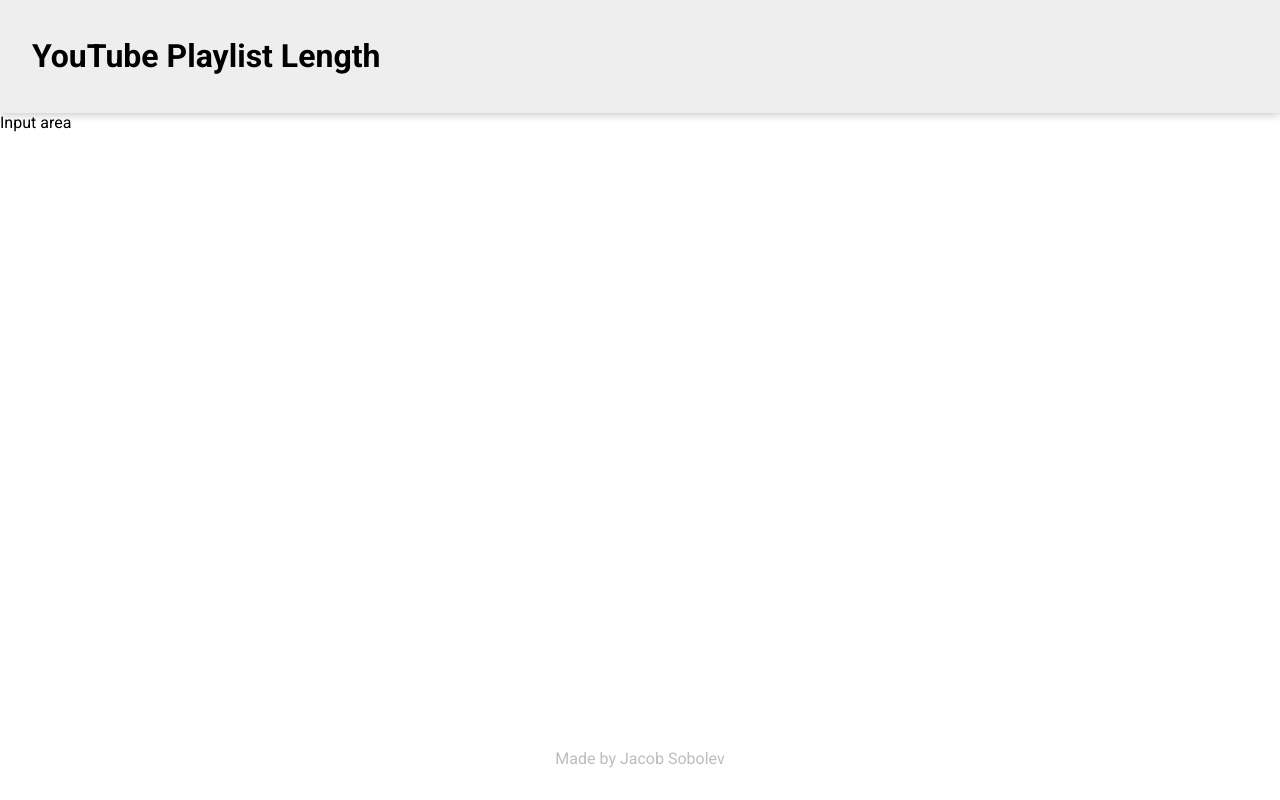
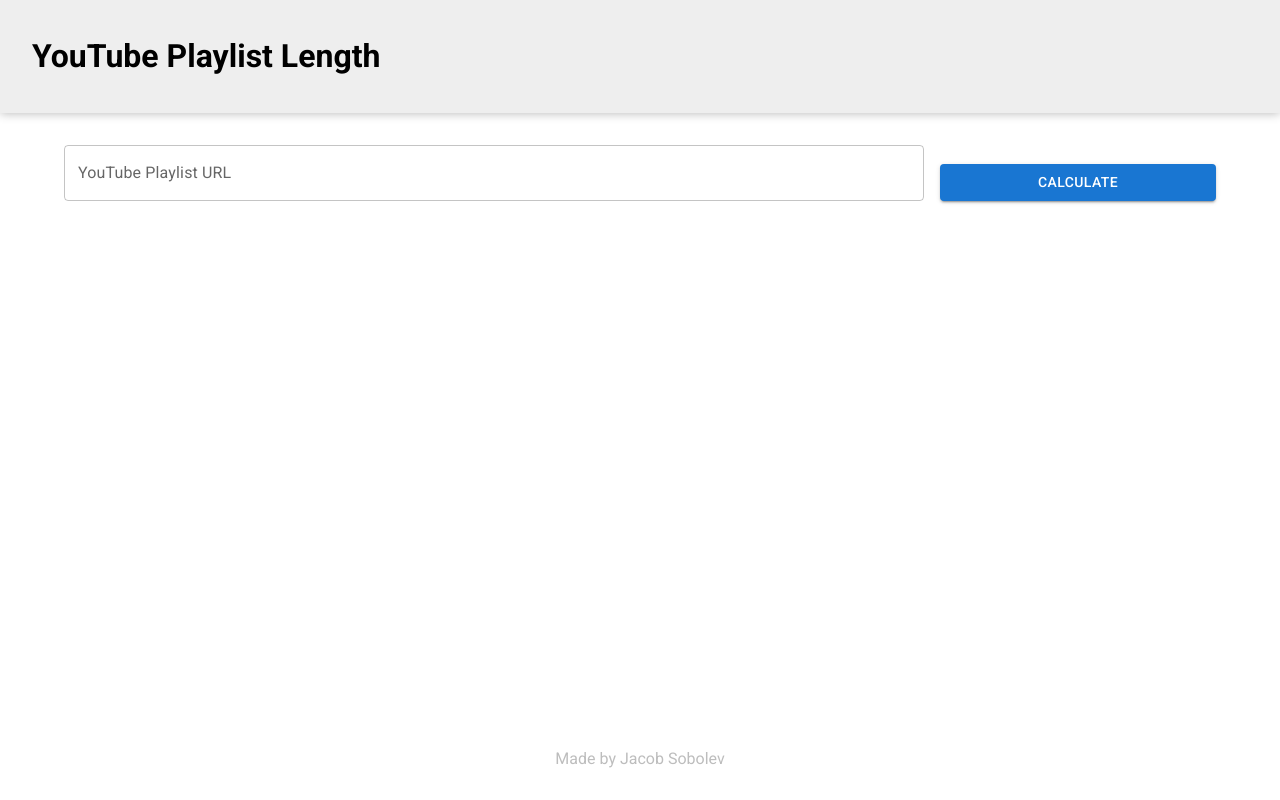
Before and after one commit to JacobSobolev/youtube-playlist-length, a React (Create React App) app: page / in a window 1280 px wide. Built offline with nearby package versions, Linux system fonts and the light colour scheme.

Commit message:
add input text and button in a grid

```diff
--- a/src/components/InputArea/InputArea.css
+++ b/src/components/InputArea/InputArea.css
@@ -0,0 +1,3 @@
+.container{
+    margin-top: 32px;
+}
--- a/src/components/InputArea/InputArea.jsx
+++ b/src/components/InputArea/InputArea.jsx
@@ -1,7 +1,25 @@
+import "./InputArea.css";
 import React from "react";
+import Container from "@mui/material/Container";
+import Grid from "@mui/material/Grid";
+import TextField from "@mui/material/TextField";
+import Button from "@mui/material/Button";
 
 function InputArea() {
-  return <div>Input area</div>;
+  return (
+    <Container className="container" maxWidth="lg">
+      <Grid container spacing={2} alignItems="flex-end">
+        <Grid item xs={9}>
+          <TextField fullWidth label="YouTube Playlist URL" />
+        </Grid>
+        <Grid item xs>
+          <Button variant="contained" fullWidth={true}>
+            Calculate
+          </Button>
+        </Grid>
+      </Grid>
+    </Container>
+  );
 }
 
 export default InputArea;
```
